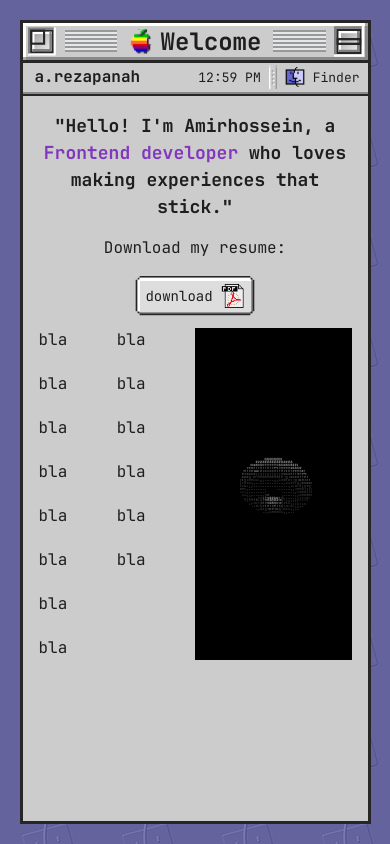
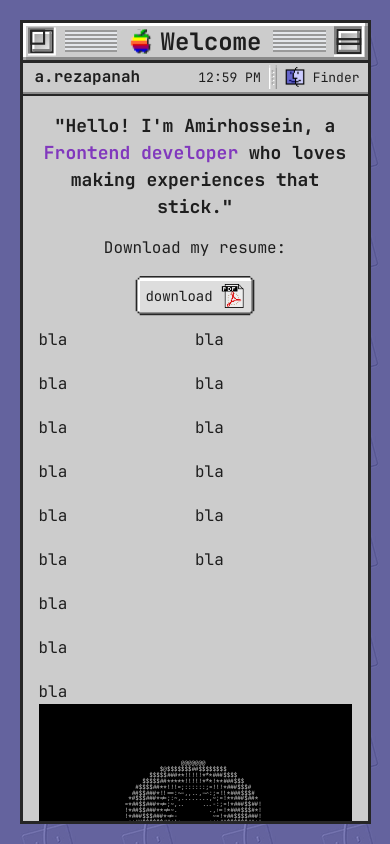
Before and after one commit to AmirHosseinRP/amirhosseinrp.github.io, a Next.js app: page / in a window 390 px wide. Built offline with nearby package versions, Linux system fonts and the light colour scheme.

Commit message:
feat: donut speed changed and memo added

```diff
--- a/src/components/atoms/Donut/Donut.tsx
+++ b/src/components/atoms/Donut/Donut.tsx
@@ -1,5 +1,5 @@
 "use client";
-import { useEffect, useRef, useState } from "react";
+import { memo, useEffect, useRef, useState } from "react";
 
 interface Props {
   width?: number;
@@ -39,7 +39,7 @@ const Donut = (props: Props) => {
       }
     };
 
-    handleResize(); // Initial call
+    handleResize();
     window.addEventListener("resize", handleResize);
     return () => window.removeEventListener("resize", handleResize);
   }, [width]);
@@ -98,8 +98,8 @@ const Donut = (props: Props) => {
 
       setOutput(lines);
 
-      anglesRef.current.A += 0.04;
-      anglesRef.current.B += 0.02;
+      anglesRef.current.A += 0.02;
+      anglesRef.current.B += 0.01;
 
       frameRef.current = requestAnimationFrame(renderFrame);
     };
@@ -112,9 +112,9 @@ const Donut = (props: Props) => {
   }, [width, height, innerRadius, r1Points, r2Points, fov, scale, shades]);
 
   return (
-    <div ref={containerRef} className="w-full h-full flex justify-center items-center col-span-1 aspect-[4/3]">
+    <div ref={containerRef} className="w-full h-full flex justify-center items-center col-span-1">
       <pre
-        className="donut-container m-0 flex flex-col justify-center items-center text-[#CCCCCC] w-full h-full bg-black text-center"
+        className="donut-container m-0 flex flex-col justify-center items-center text-[#CCCCCC] w-full h-full bg-black py-10 text-center"
         style={{
           fontFamily: "monospace",
           lineHeight: "1",
@@ -129,4 +129,4 @@ const Donut = (props: Props) => {
   );
 };
 
-export default Donut;
+export default memo(Donut);
--- a/src/views/Skills/Skills.tsx
+++ b/src/views/Skills/Skills.tsx
@@ -3,9 +3,10 @@ import Donut from "~/components/atoms/Donut/Donut";
 
 const Skills = () => {
   return (
-    <section className="grid grid-cols-2">
+    <section className="grid grid-cols-1 md:grid-cols-2">
       <div className="grid grid-cols-2 col-span-1">
         <ul className="flex flex-col justify-start gap-5 items-start h-full col-span-1">
+          <li>bla</li>
           <li>bla</li>
           <li>bla</li>
           <li>bla</li>
```
